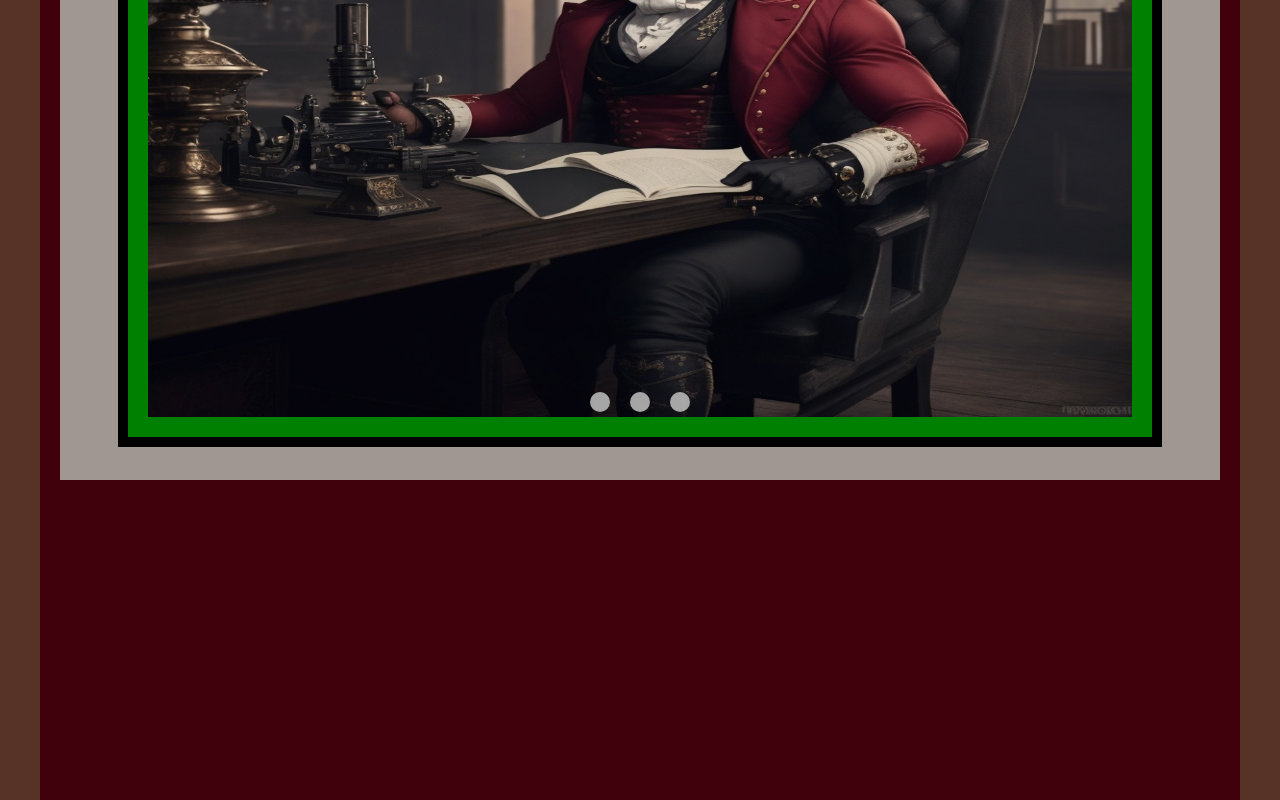
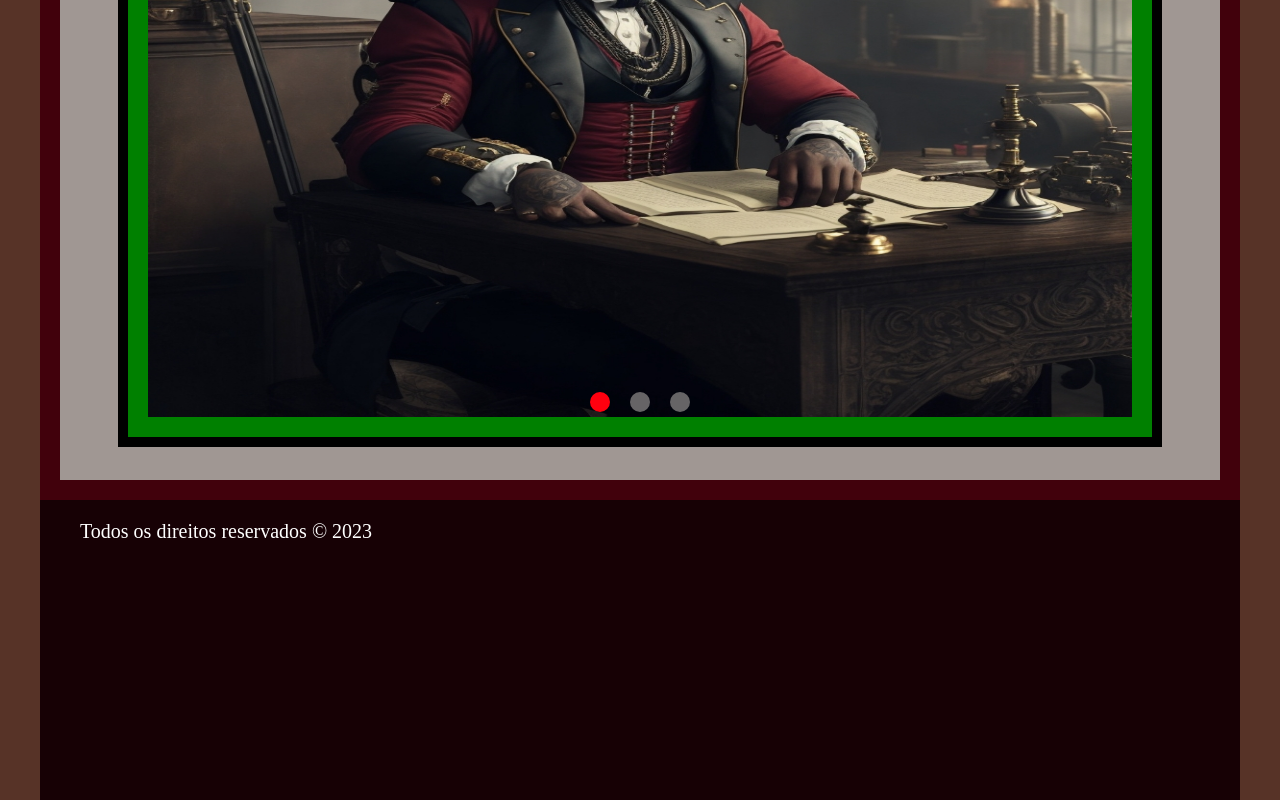
Before and after one commit to DevNota10/Projeto-Cultura-Afro, a plain HTML site: page index.html in a window 1280 px wide. Shown: the part 1814-2614 px from the top of the page. Drawn offline with Linux system fonts and the light colour scheme.

Commit message:
configuração bullets

```diff
--- a/index.html
+++ b/index.html
@@ -82,7 +82,7 @@
 
         <section class="sobre" id="sobre">
             <div class="container ">
-                <h2>Que Somos</h2>
+                <h2>Sobre</h2>
                 <div class="bx-texto-sobre">
                     <div>
                         <p>
@@ -105,7 +105,7 @@
                             </p>
 
                             <p>
-                                Em resumo, este site que aborda a cultura e a vida de pessoas afrodescendentes busca conscientizar, valorizar e celebrar a diversidade étnico-cultural presente na nossa sociedade, contribuindo para a construção de um mundo mais inclusivo, justo e igualitário. É um espaço de respeito, diálogo e aprendizado, onde todos são convidados a conhecer, apreciar e se engajar na construção de uma sociedade mais justa e plural.
+                                Abordadnado a cultura e a vida de pessoas afrodescendentes buscamos conscientizar, valorizar e celebrar a diversidade étnico-cultural presente na nossa sociedade, contribuindo para a construção de um mundo mais inclusivo, justo e igualitário. É um espaço de respeito, diálogo e aprendizado, onde todos são convidados a conhecer, apreciar e se engajar na construção de uma sociedade mais justa e plural.
                             </p>
 
                     </div>
@@ -125,7 +125,7 @@
                             <img src="img/img-3.jpg" alt="">
                         </div>
                         <div class="bullets-box flex_center">
-                            <span></span>
+                            <span style="background: #ff000f;"></span>
                             <span></span>
                             <span></span>
 
@@ -138,6 +138,7 @@
     </div><!--container-father-->
     <footer>
         <div class="container">
+            <p>Todos os direitos reservados &#169  2023</p>
 
 
         </div><!--container-->
--- a/js/script.js
+++ b/js/script.js
@@ -68,17 +68,24 @@ window.onload = function(){
 
     // Slider cultura
     let img = document.querySelectorAll(".img-box img");
-    let curIdx = 0
+    let curIdx = 0;
+    sliderCultrura();
      function sliderCultrura (){
  ;
       img[0].style.opacity='1';
       setInterval(()=>{
         changeSlider()
-      },3000);
+      },2000);
 
      };
 
-    sliderCultrura();
+    function clickBullets(id){
+      img[curIdx].style.opacity='0';
+      curIdx = id
+      console.log(img[curIdx])
+      img[curIdx].style.opacity='1';
+    }
+
      function changeSlider() {
       img[curIdx].style.opacity ='0';
        curIdx++
@@ -87,6 +94,18 @@ window.onload = function(){
     }
 
 
+    const bullets = document.querySelectorAll(".bullets-box span");
+    bullets.forEach((item)=>{
+      item.addEventListener('click',clickBullets);
+
+    })
+
+
+
+
+
+
+
 
 
 
--- a/style/style.css
+++ b/style/style.css
@@ -285,7 +285,7 @@ section.cultura span{
     display: block;
     width: 20px;
     height: 20px;
-    background: #cccc;
+    background: #807d7dcc;
     border-radius: 50%;
     cursor: pointer;
 }
@@ -297,7 +297,8 @@ footer{
 }
 
 footer .container{
-    background-color: #41010c;
+    color: #fff;
+    background-color: #170105;
 }
 @media screen and (max-width:768px) {
     header #btn-mobile{
```
